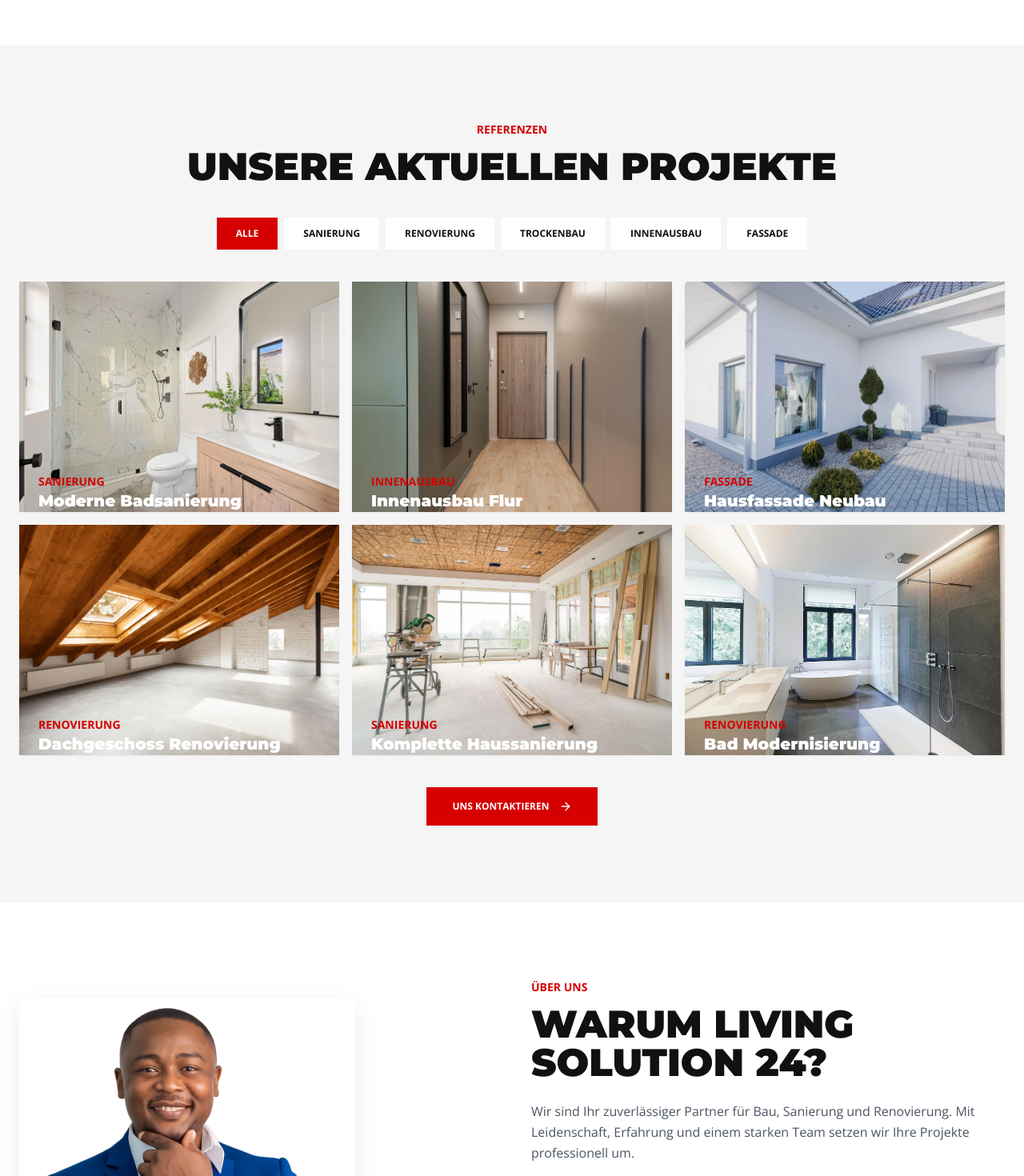
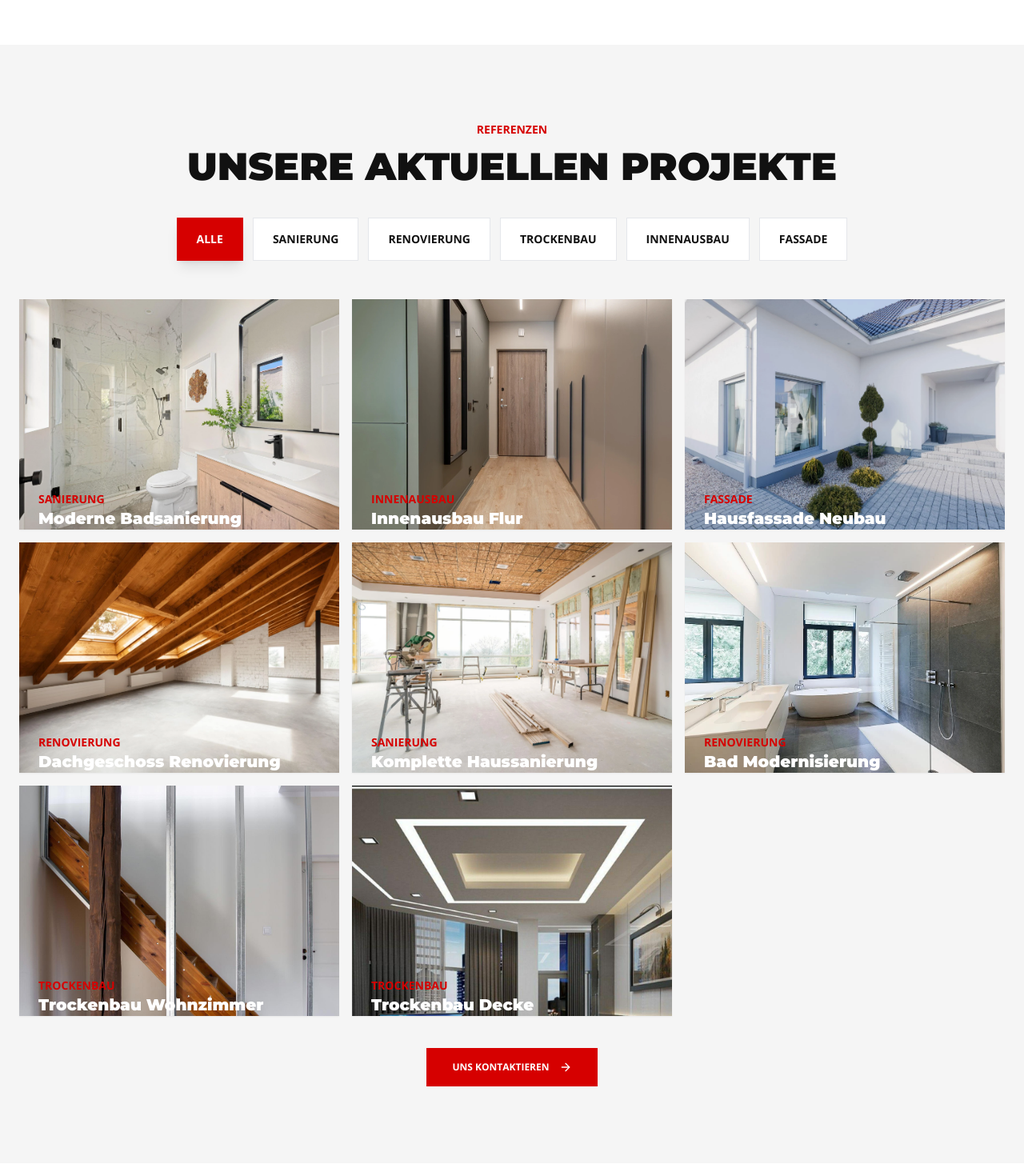
Before and after one commit to kamdemkogaing/living-solution24-website, a React (Vite) app: page / in a window 1280 px wide. Shown: the part 1599-3069 px from the top of the page at 80% size. Built offline with nearby package versions, Linux system fonts and the light colour scheme.

Commit message:
references updated

```diff
--- a/src/components/sections/References.jsx
+++ b/src/components/sections/References.jsx
@@ -1,3 +1,4 @@
+import { useMemo, useState } from "react";
 import { ArrowRight } from "lucide-react";
 import { references } from "../../data/references";
 import ReferenceCard from "../ui/ReferenceCard";
@@ -12,9 +13,20 @@ const filters = [
 ];
 
 export default function References() {
+  const [activeFilter, setActiveFilter] = useState("Alle");
+
+  const filteredReferences = useMemo(() => {
+    if (activeFilter === "Alle") {
+      return references;
+    }
+
+    return references.filter((item) => item.category === activeFilter);
+  }, [activeFilter]);
+
   return (
     <section id="referenzen" className="section-padding bg-brandGray">
       <div className="max-w-7xl mx-auto px-4 lg:px-6">
+        {/* Titel */}
         <div className="text-center mb-10">
           <p className="text-brandRed font-black uppercase text-sm">
             Referenzen
@@ -25,27 +37,34 @@ export default function References() {
           </h2>
         </div>
 
-        <div className="flex flex-wrap justify-center gap-2 mb-10">
-          {filters.map((filter, index) => (
+        {/* Filter Tabs */}
+        <div className="flex flex-wrap justify-center gap-3 mb-12">
+          {filters.map((filter) => (
             <button
               key={filter}
-              className={`px-6 py-3 text-xs font-bold uppercase ${
-                index === 0
-                  ? "bg-brandRed text-white"
-                  : "bg-white text-brandBlack"
-              }`}
+              onClick={() => setActiveFilter(filter)}
+              className={`px-6 py-4 text-xs md:text-sm font-black uppercase transition duration-300 border
+
+              ${
+                activeFilter === filter
+                  ? "bg-brandRed text-white border-brandRed shadow-lg"
+                  : "bg-white text-brandBlack border-gray-200 hover:bg-brandBlack hover:text-white"
+              }
+              `}
             >
               {filter}
             </button>
           ))}
         </div>
 
+        {/* Referenzen */}
         <div className="grid md:grid-cols-2 lg:grid-cols-3 gap-4">
-          {references.map((item) => (
+          {filteredReferences.map((item) => (
             <ReferenceCard key={item.title} {...item} />
           ))}
         </div>
 
+        {/* Button */}
         <div className="text-center mt-10">
           <a
             href="#kontakt"
--- a/src/data/references.js
+++ b/src/data/references.js
@@ -29,4 +29,16 @@ export const references = [
     category: "Renovierung",
     image: "/images/ref-6.webp",
   },
+
+  // Neue Trockenbau Bilder
+  {
+    title: "Trockenbau Wohnzimmer",
+    category: "Trockenbau",
+    image: "/images/ref-7.webp",
+  },
+  {
+    title: "Trockenbau Decke",
+    category: "Trockenbau",
+    image: "/images/ref-8.webp",
+  },
 ];
```
Also changed, not shown: public/images/ref-7.webp (added), public/images/ref-8.webp (added).
